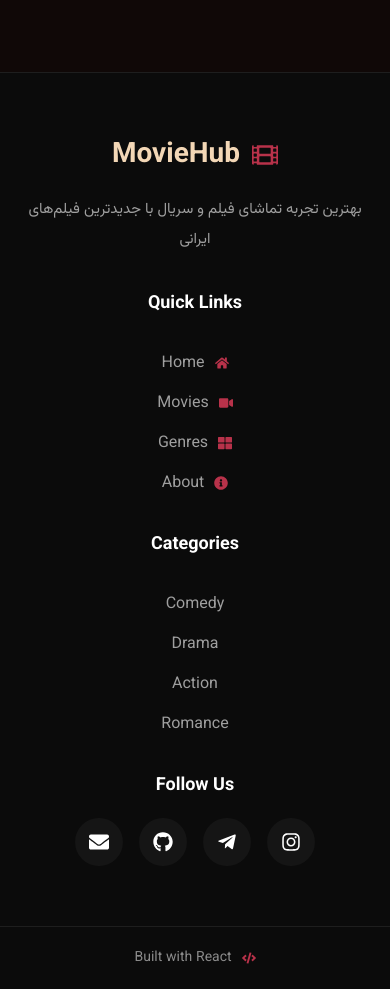
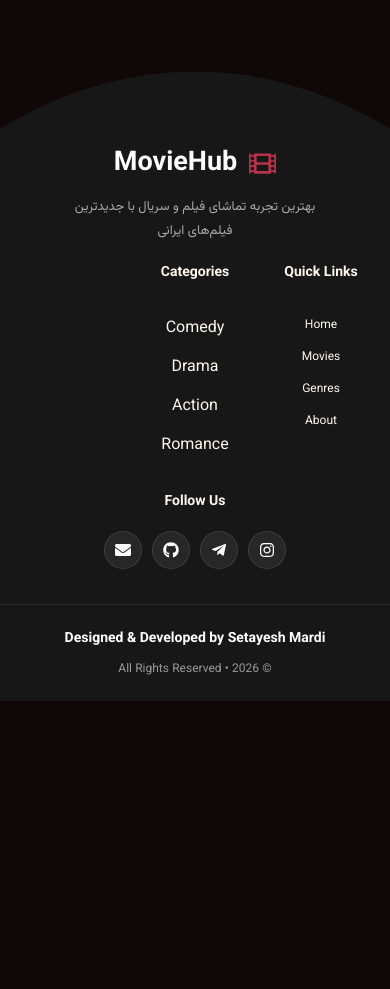
Before and after one commit to setayesh-mardiii/moviehub-react, a React (Vite) app: page / in a window 390 px wide. Shown: the part 3060-4049 px from the top of the page. After the commit the page ends 3761 px from the top, so only its background shows below. Built offline with nearby package versions, Linux system fonts and the light colour scheme.

Commit message:
Redesign footer with responsive layout and branding

```diff
--- a/src/components/Footer/Footer.css
+++ b/src/components/Footer/Footer.css
@@ -1,30 +1,47 @@
 .footer{
+
+  position:relative;
 
   margin-top:80px;
 
-  background:#0b0b0b;
-
-  border-top:1px solid rgba(255,255,255,.08);
-
   direction:rtl;
 
+  background:#171717;
+
+  overflow:hidden;
+
+  clip-path:ellipse(120% 100% at 50% 100%);
+
 }
+.footer-container{
 
+  position:relative;
 
-
-.footer-container{
+  z-index:2;
 
   max-width:1400px;
 
   margin:auto;
 
-  padding:60px 20px;
+  padding:80px 30px 40px;
 
   display:grid;
 
   grid-template-columns:2fr 1fr 1fr 1fr;
 
   gap:50px;
+
+}
+
+
+
+
+
+.footer-brand{
+
+  display:flex;
+
+  flex-direction:column;
 
 }
 
@@ -38,11 +55,11 @@
 
   gap:12px;
 
-  font-size:28px;
+  color:#fff;
 
-  color:var(--secondary-color);
+  font-size:32px;
 
-  margin-bottom:18px;
+  margin-bottom:15px;
 
 }
 
@@ -52,38 +69,24 @@
 
   color:var(--primary-color);
 
-  font-size:26px;
-
 }
 
 
 
 .footer-brand p{
 
-  color:#9f9f9f;
+  color:#aaa;
 
   line-height:2;
 
-  font-size:15px;
+  max-width:350px;
 
 }
+/* =====================
 
+      Footer Columns
 
-
-
-
-.footer-links h3,
-
-.footer-social h3{
-
-  color:#fff;
-
-  margin-bottom:18px;
-
-  font-size:18px;
-
-}
-
+===================== */
 
 
 .footer-links{
@@ -92,15 +95,29 @@
 
   flex-direction:column;
 
-  gap:15px;
+  gap:14px;
 
 }
 
 
 
-.footer-links a,
+.footer-links h3,
 
-.footer-links span{
+.footer-social h3{
+
+  color:var(--text-color);
+
+  font-size:18px;
+
+  margin-bottom:18px;
+
+}
+
+
+
+
+
+.footer-links a{
 
   display:flex;
 
@@ -108,13 +125,13 @@
 
   gap:10px;
 
-  color:#9f9f9f;
+  color:var(--muted-text);
 
   text-decoration:none;
 
-  transition:.3s;
+  font-size:15px;
 
-  cursor:pointer;
+  transition:.3s ease;
 
 }
 
@@ -123,8 +140,6 @@
 .footer-links a svg{
 
   color:var(--primary-color);
-
-  font-size:14px;
 
 }
 
@@ -142,13 +157,40 @@
 
 
 
+
+
+
+
+/* =====================
+
+        Follow Us
+
+===================== */
+
+
+.footer-social{
+
+  display:flex;
+
+  flex-direction:column;
+
+}
+
+
+
 .social-icons{
 
   display:flex;
 
-  gap:16px;
+  flex-direction:row;
 
-  margin-top:10px;
+  align-items:center;
+
+  justify-content:flex-start;
+
+  gap:14px;
+
+  flex-wrap:nowrap;
 
 }
 
@@ -156,13 +198,9 @@
 
 .social-icons a{
 
-  width:48px;
+  width:45px;
 
-  height:48px;
-
-  border-radius:50%;
-
-  background:#151515;
+  height:45px;
 
   display:flex;
 
@@ -170,11 +208,17 @@
 
   justify-content:center;
 
-  color:#fff;
+  border-radius:50%;
 
-  font-size:20px;
+  color:white;
 
-  transition:.35s;
+  background:rgba(255,255,255,.07);
+
+  border:1px solid rgba(255,255,255,.1);
+
+  transition:.35s ease;
+
+  font-size:18px;
 
 }
 
@@ -184,21 +228,40 @@
 
   background:var(--primary-color);
 
-  transform:translateY(-6px);
+  transform:translateY(-5px);
 
 }
 
 
 
+
+
+
+
+
+
+/* =====================
+
+        Bottom Text
+
+===================== */
+
+
 .footer-bottom{
+
+  position:relative;
+
+  z-index:2;
 
   border-top:1px solid rgba(255,255,255,.08);
 
-  padding:20px;
+  padding:25px 20px;
 
   display:flex;
 
   justify-content:center;
+
+  text-align:center;
 
 }
 
@@ -206,55 +269,55 @@
 
 .footer-bottom p{
 
+  color:#999;
+
+  font-size:14px;
+
+  line-height:2;
+
   display:flex;
+
+  flex-direction:column;
 
   align-items:center;
 
-  gap:10px;
-
-  color:#8b8b8b;
-
-  font-size:14px;
+  gap:4px;
 
 }
 
 
 
-.footer-bottom svg{
+.footer-bottom strong{
 
-  color:var(--primary-color);
+  color:#fff;
+
+  font-size:16px;
+
+}
+/* =====================
+
+        Tablet
+
+===================== */
+@media(max-width:900px){
+
+.footer-container{
+
+  grid-template-columns:1.5fr 1fr 1fr 1fr;
+
+  gap:30px;
+
+  padding:75px 25px 40px;
 
 }
 
 
 
+.footer-brand{
 
+  grid-column:1 / -1;
 
-/* Tablet */
-
-@media(max-width:900px){
-
-.footer-container{
-
-  grid-template-columns:1fr 1fr;
-
-  gap:35px;
-
-}
-
-}
-
-
-
-
-
-/* Mobile */
-
-@media(max-width:650px){
-
-.footer-container{
-
-  grid-template-columns:1fr;
+  align-items:center;
 
   text-align:center;
 
@@ -270,7 +333,148 @@
 
 
 
+.footer-brand p{
+
+  max-width:500px;
+
+}
+
+
+
+/* Follow Us کنار بقیه بماند */
+
+.footer-social{
+
+  grid-column:auto;
+
+  align-items:flex-start;
+
+}
+
+
+
+.social-icons{
+
+  justify-content:flex-start;
+
+}
+
+
+}
+
+/* =====================
+
+        Mobile
+
+===================== */
+
+
+@media(max-width:650px){
+
+
+.footer-container{
+
+  grid-template-columns:repeat(3,1fr);
+
+  gap:18px;
+
+  padding:70px 15px 35px;
+
+}
+
+
+
+
+
+.footer-brand{
+
+  grid-column:1 / -1;
+
+  display:flex;
+
+  flex-direction:column;
+
+  align-items:center;
+
+  justify-content:center;
+
+  text-align:center;
+
+}
+
+
+
+
+
+.footer-brand h2{
+
+  font-size:27px;
+
+  margin-bottom:10px;
+
+}
+
+
+
+.footer-brand p{
+
+  max-width:280px;
+
+  font-size:13px;
+
+  line-height:1.9;
+
+}
+
+
+
+
+
 .footer-links{
+
+  align-items:center;
+
+  text-align:center;
+
+}
+
+
+
+.footer-links h3,
+
+.footer-social h3{
+
+  font-size:14px;
+
+}
+
+
+
+.footer-links a{
+
+  font-size:12px;
+
+  justify-content:center;
+
+}
+
+
+
+.footer-links a svg{
+
+  display:none;
+
+}
+
+
+
+
+
+.footer-social{
+
+  grid-column:1 / -1;
+
+  margin-top:15px;
 
   align-items:center;
 
@@ -278,20 +482,162 @@
 
 
 
-.footer-links a,
-
-.footer-links span{
-
-  justify-content:center;
-
-}
-
 
 
 .social-icons{
 
   justify-content:center;
 
+  gap:10px;
+
+  flex-wrap:nowrap;
+
 }
 
+
+
+.social-icons a{
+
+  width:38px;
+
+  height:38px;
+
+  font-size:16px;
+
 }
+
+
+
+
+
+.footer-bottom{
+
+  padding:20px 15px;
+
+}
+
+
+
+.footer-bottom p{
+
+  font-size:12px;
+
+}
+
+
+
+.footer-bottom strong{
+
+  font-size:14px;
+
+}
+
+
+
+}
+/* =====================
+      Light Mode Footer
+===================== */
+
+
+.light .footer{
+
+  background:#ffffff;
+
+}
+
+
+
+.light .footer-brand h2{
+
+  color:#1a1a1a;
+
+}
+
+
+
+.light .footer-brand p{
+
+  color:#666;
+
+}
+
+
+
+.light .footer-links h3,
+
+.light .footer-social h3{
+
+  color:#1a1a1a;
+
+}
+
+
+
+.light .footer-links a{
+
+  color:#555;
+
+}
+
+
+
+.light .footer-links a svg{
+
+  color:#8b1e3f;
+
+}
+
+
+
+.light .footer-links a:hover{
+
+  color:#8b1e3f;
+
+}
+
+
+
+.light .social-icons a{
+
+  color:#8b1e3f;
+
+  background:rgba(139,30,63,.08);
+
+  border-color:rgba(139,30,63,.2);
+
+}
+
+
+
+.light .social-icons a:hover{
+
+  background:#8b1e3f;
+
+  color:white;
+
+}
+
+
+
+.light .footer-bottom{
+
+  border-top:1px solid rgba(0,0,0,.1);
+
+}
+
+
+
+.light .footer-bottom p{
+
+  color:#666;
+
+}
+
+
+
+.light .footer-bottom strong{
+
+  color:#1a1a1a;
+
+}
--- a/src/components/Footer/Footer.jsx
+++ b/src/components/Footer/Footer.jsx
@@ -12,89 +12,58 @@ import {
   FaTelegramPlane,
   FaGithub,
   FaEnvelope,
-  FaCode
+  FaCode,
 } from "react-icons/fa";
 
 function Footer() {
   return (
     <footer className="footer">
-
       <div className="footer-container">
-
         {/* Brand */}
 
         <div className="footer-brand">
-
           <h2>
-
             <FaFilm />
 
             <span>MovieHub</span>
-
           </h2>
 
-          <p>
-
-            بهترین تجربه تماشای فیلم و سریال
-
-            با جدیدترین فیلم‌های ایرانی
-
-          </p>
-
+          <p>بهترین تجربه تماشای فیلم و سریال با جدیدترین فیلم‌های ایرانی</p>
         </div>
-
-
-
-
 
         {/* Quick Links */}
 
         <div className="footer-links">
-
           <h3>Quick Links</h3>
 
           <Link to="/">
-
             <FaHome />
 
             <span>Home</span>
-
           </Link>
 
           <Link to="/movies">
-
             <FaVideo />
 
             <span>Movies</span>
-
           </Link>
 
           <Link to="/genres">
-
             <FaThLarge />
 
             <span>Genres</span>
-
           </Link>
 
           <Link to="/about">
-
             <FaInfoCircle />
 
             <span>About</span>
-
           </Link>
-
         </div>
-
-
-
-
 
         {/* Categories */}
 
         <div className="footer-links">
-
           <h3>Categories</h3>
 
           <span>Comedy</span>
@@ -104,81 +73,38 @@ function Footer() {
           <span>Action</span>
 
           <span>Romance</span>
-
         </div>
-
-
-
-
 
         {/* Social */}
 
         <div className="footer-social">
-
           <h3>Follow Us</h3>
 
           <div className="social-icons">
-
-            <a
-              href="#"
-              aria-label="Instagram"
-            >
-
+            <a href="#" aria-label="Instagram">
               <FaInstagram />
-
             </a>
 
-            <a
-              href="#"
-              aria-label="Telegram"
-            >
-
+            <a href="#" aria-label="Telegram">
               <FaTelegramPlane />
-
             </a>
 
-            <a
-              href="#"
-              aria-label="Github"
-            >
-
+            <a href="#" aria-label="Github">
               <FaGithub />
-
             </a>
 
-            <a
-              href="#"
-              aria-label="Email"
-            >
-
+            <a href="#" aria-label="Email">
               <FaEnvelope />
-
             </a>
-
           </div>
-
         </div>
-
       </div>
 
-
-
-
-
       <div className="footer-bottom">
-
         <p>
-
-          <FaCode />
-
-          <span>
-
-            Built with React
-
-          </span>
-
+          <strong>Designed & Developed by Setayesh Mardi</strong>
+          <span>© 2026 • All Rights Reserved</span>
         </p>
-
       </div>
 
     </footer>
```
Also changed, not shown: src/assets/images/im1.JPG.
